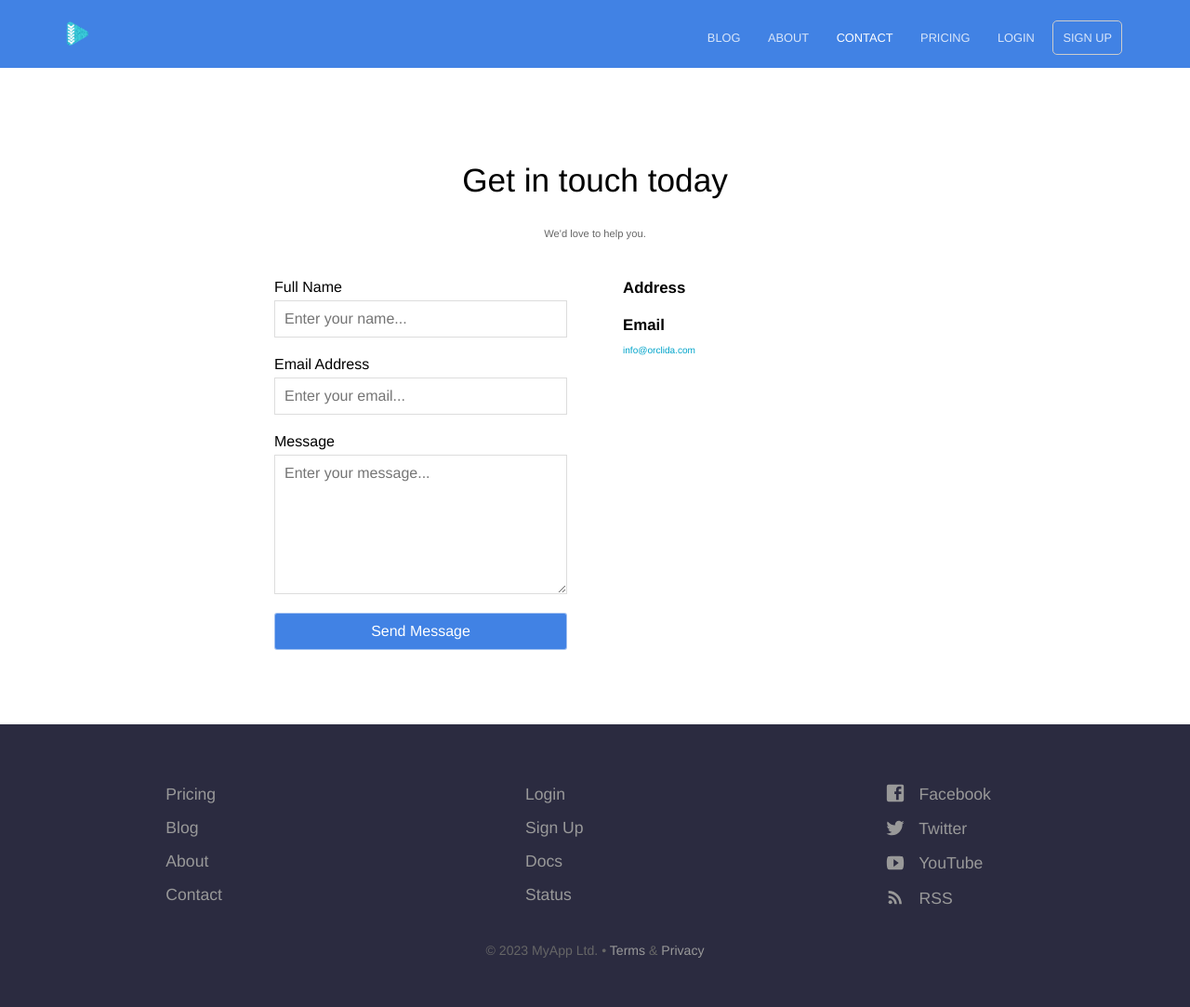
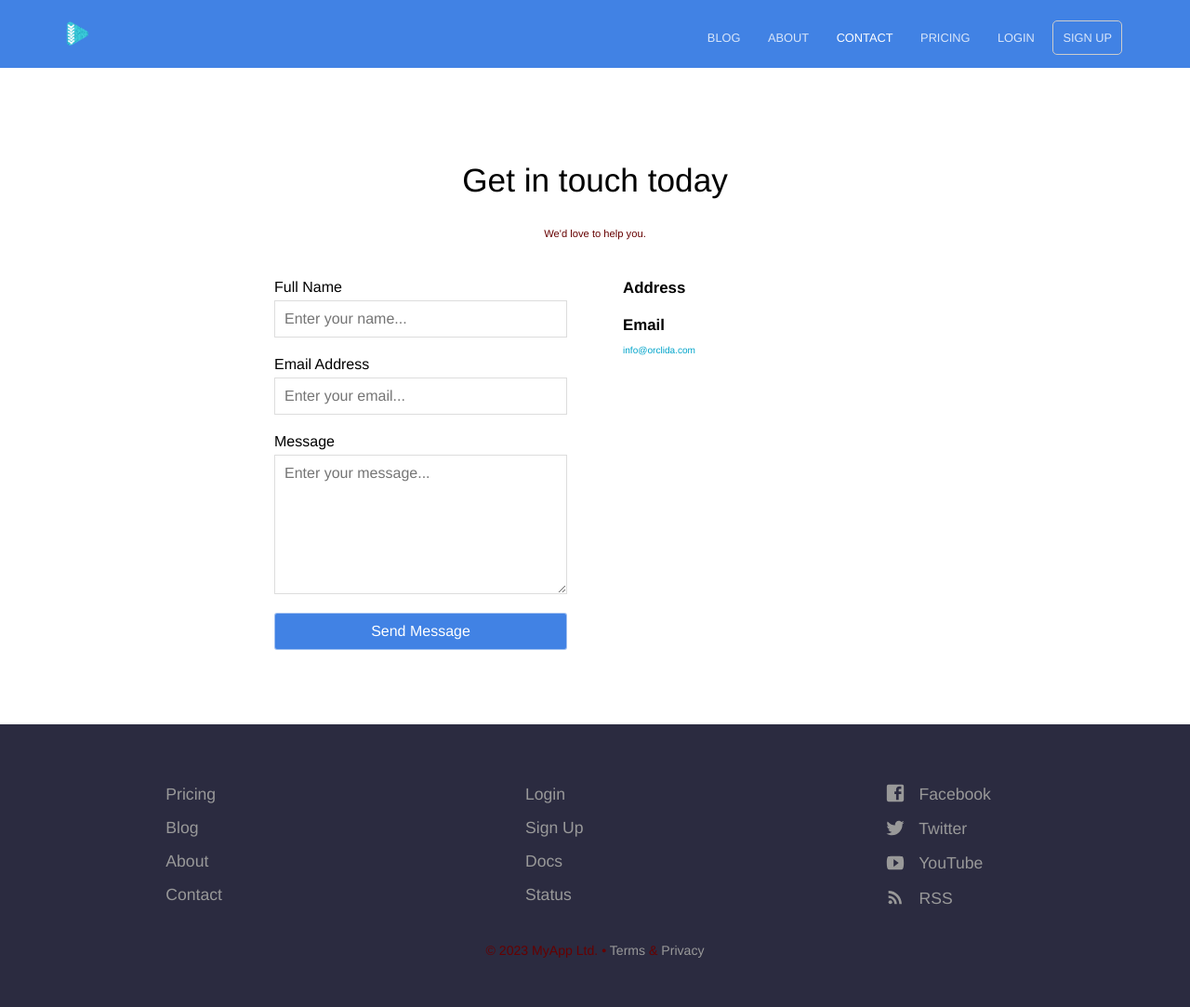
Before and after one commit to STIERTH1/orclida_dev.github.io, a Jekyll site: the page built from contact.html, in a window 1280 px wide. Shown: the whole page at 93% size. Built offline with Jekyll 4.4.1, drawn with Linux system fonts in a browser that asks for light colours.

Commit message:
Update elements.scss

```diff
--- a/_sass/elements.scss
+++ b/_sass/elements.scss
@@ -47,8 +47,8 @@ h3 {
 
 p, address {
 	font-size: 0.7em;
-	color: #666;
+	color: #600;
 	margin-bottom: 20px;
-	font-weight: 300;
+	font-weight: 150;
 	line-height: 1.4em;
 }
```
